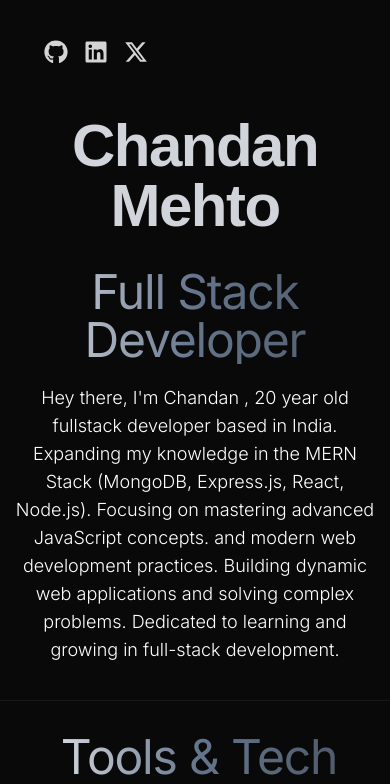
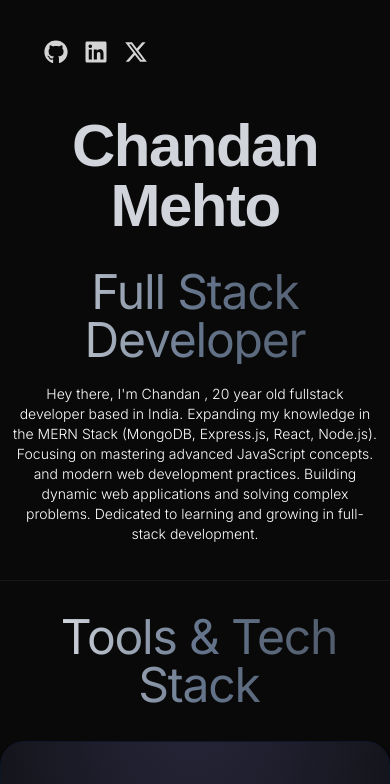
Before and after one commit to iChandanMehto/Porfolio, a React (Vite) app: page / in a window 390 px wide. Shown: the top 784 px of the page. Built offline with nearby package versions, Linux system fonts and the light colour scheme; a web font is replaced by a local one.

Commit message:
UI Changes

```diff
--- a/src/components/Hero.jsx
+++ b/src/components/Hero.jsx
@@ -35,7 +35,7 @@ Full Stack Developer</motion.span>
 variants={container(1)}
 initial ="hidden"
 animate = "visible"
-className='my-2 text-white  max-w-[768px] md:py-6 py-3 px-3 text-lg md:text-2xl text-center font-light  '>{HERO_CONTENT}</motion.p>
+className='my-2 text-white  max-w-[768px] md:py-6 py-3 px-3 text-sm md:text-2xl text-center font-light  '>{HERO_CONTENT}</motion.p>
             </div>
 
             </div>
```
